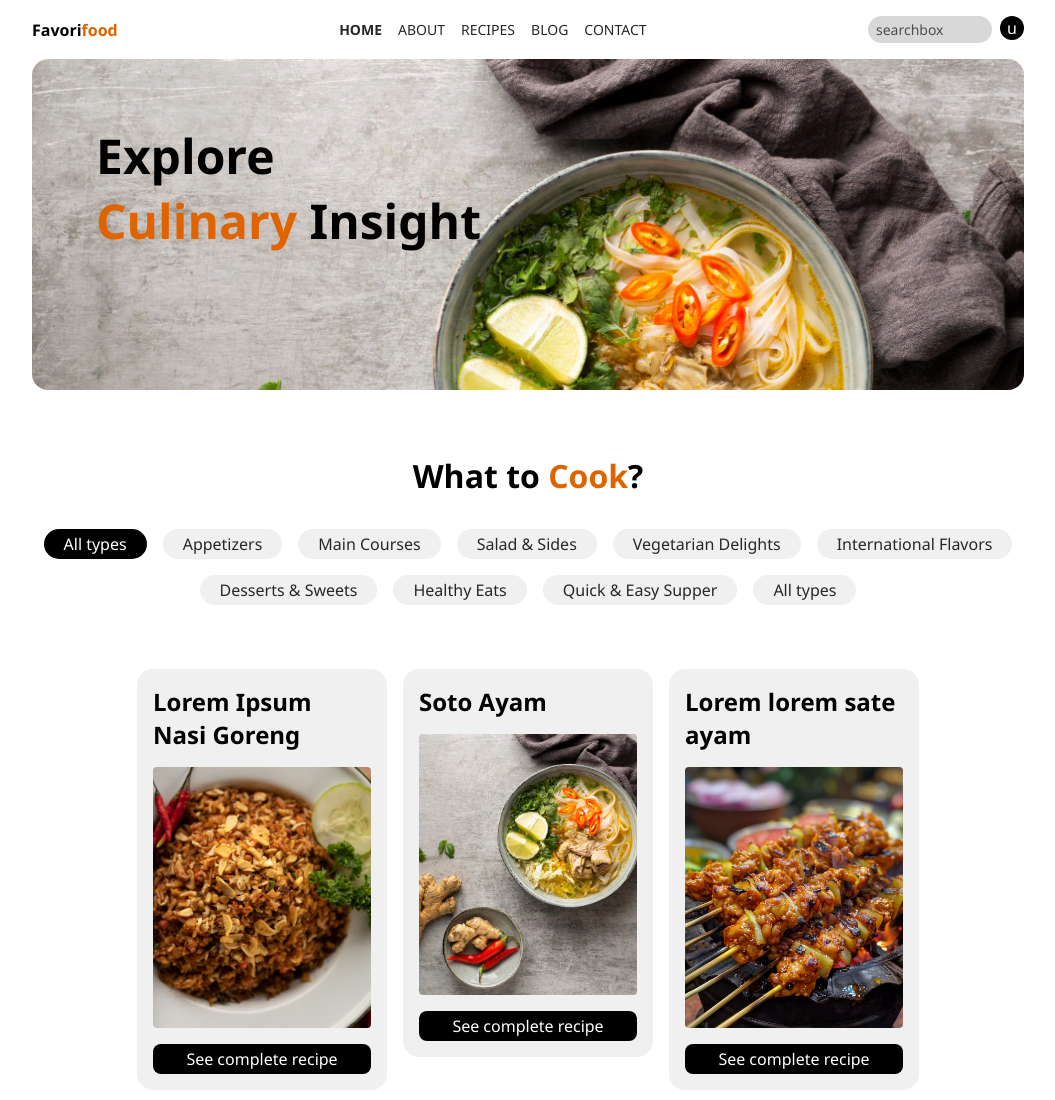
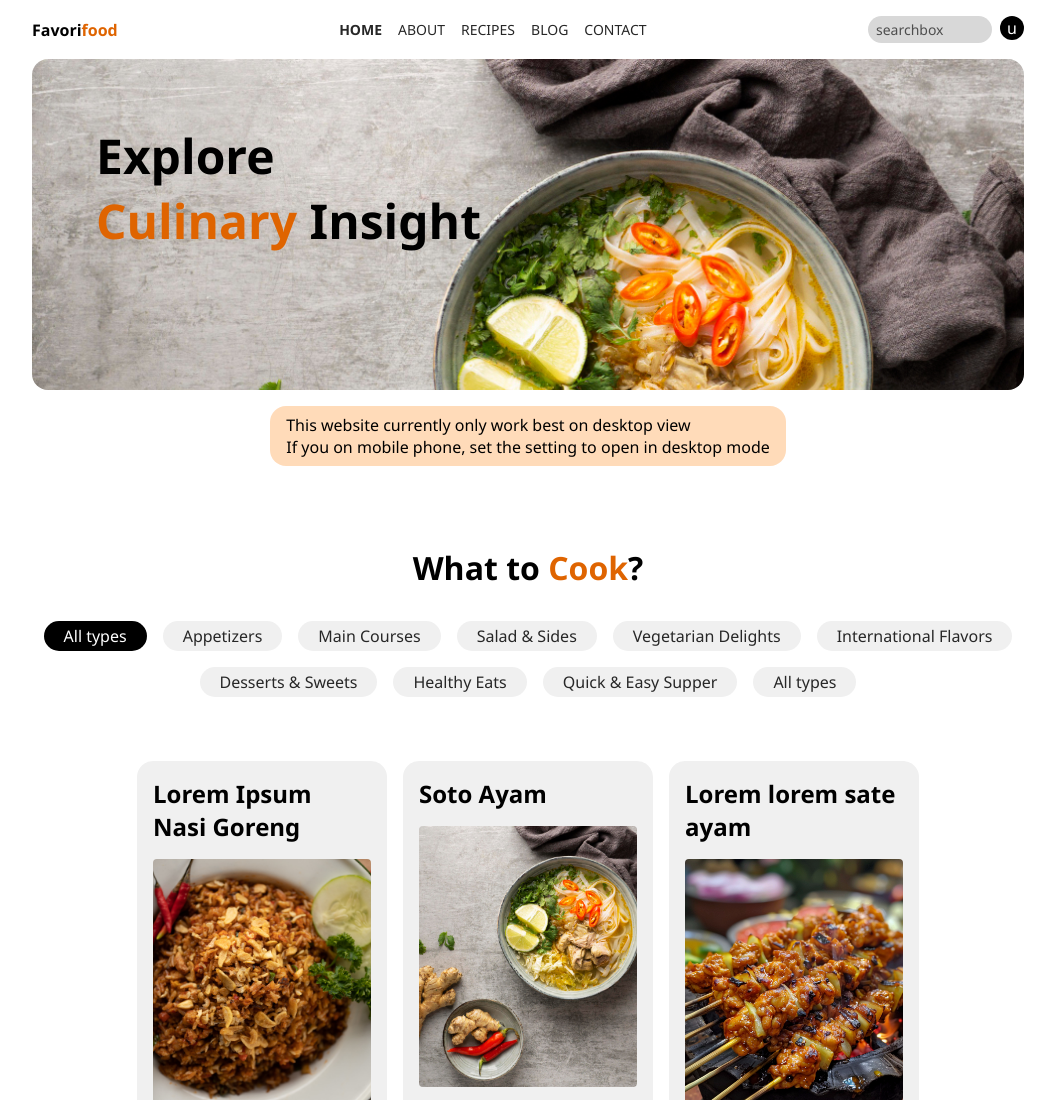
Before and after one commit to fath-nasrudin/resep-odin, a plain HTML site: page index.html in a window 1280 px wide. Shown: the top 1100 px of the page, without its empty margins (112-1167 px from the left). Drawn offline with Linux system fonts and the light colour scheme.

Commit message:
Add a warning note about only support desktop view

```diff
--- a/index.html
+++ b/index.html
@@ -35,6 +35,11 @@
         <img class="hero-image" src="images/soto-ayam.jpg" alt="hero image" />
         <!-- text -->
       </div>
+    </div>
+
+    <div class="warning-note">
+      <p>This website currently only work best on desktop view</p>
+      <p>If you on mobile phone, set the setting to open in desktop mode</p>
     </div>
 
     <section class="cook-section container">
--- a/styles/style.css
+++ b/styles/style.css
@@ -210,3 +210,11 @@ body {
   text-decoration: none;
   color: rgb(223, 100, 0);
 }
+
+/* Note warning */
+.warning-note {
+  padding: 8px 16px;
+  border-radius: 16px;
+  background-color: rgba(255, 123, 0, 0.274);
+  margin-block: 16px;
+}
```
